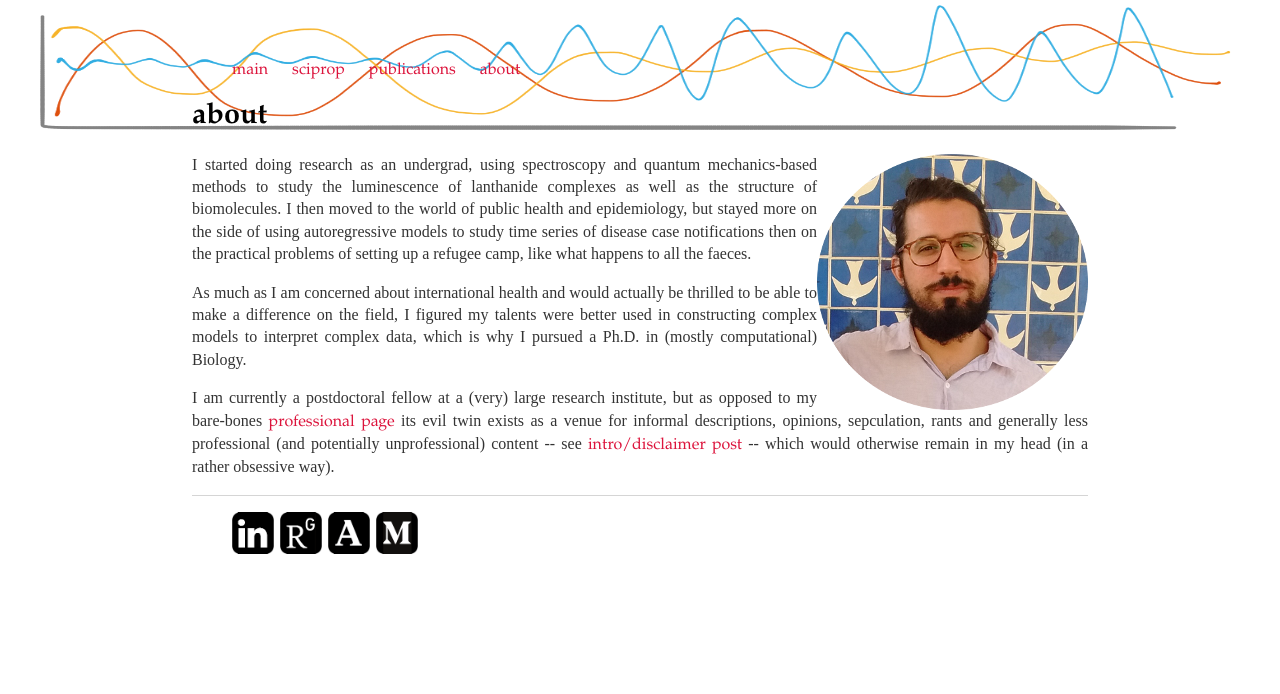
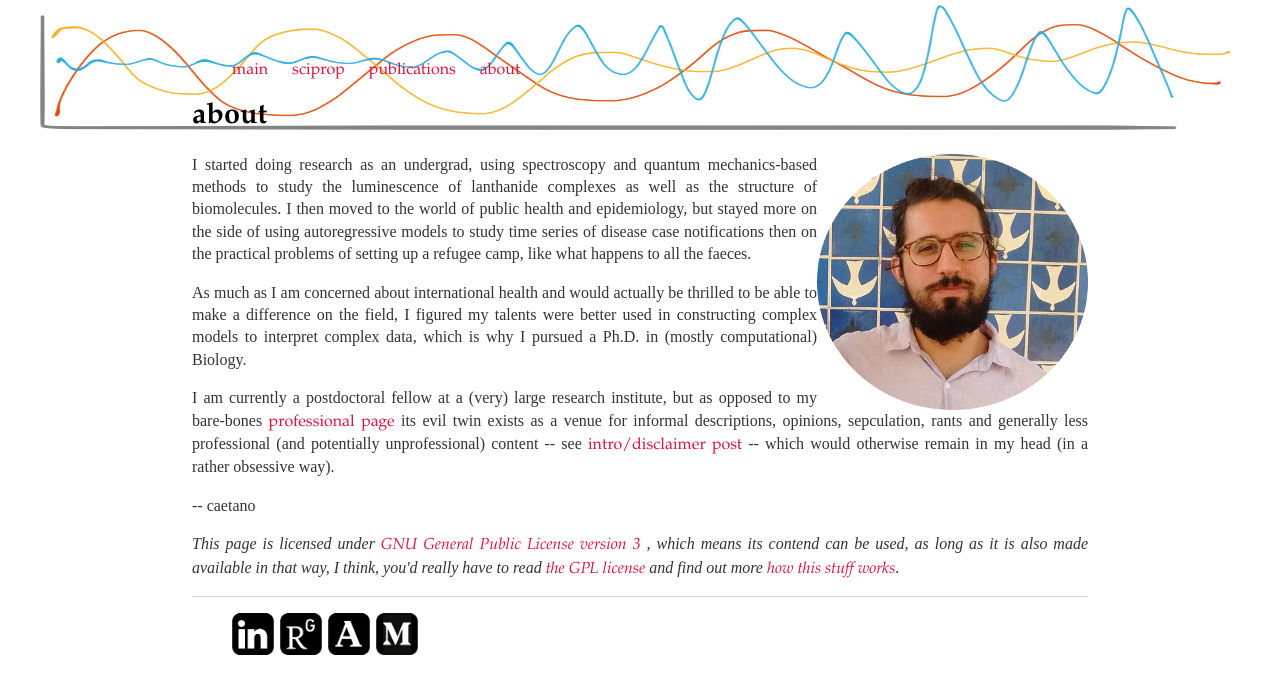
Before and after one commit to caesoma/caesoma.github.io, a Jekyll site: the page about/index.html, which Jekyll copies as it is, in a window 1280 px wide. Shown: the top 694 px of the page. Built offline with Jekyll 4.4.1, drawn with Linux system fonts in a browser that asks for light colours.

Commit message:
update about

```diff
--- a/about/index.html
+++ b/about/index.html
@@ -30,9 +30,15 @@
 
 <p>
   I am currently a postdoctoral fellow at a (very) large research institute, but as opposed to my bare-bones <a href="https://caetanosoutomaior.bitbucket.io/">professional page</a> its evil twin exists as a venue for informal descriptions, opinions, sepculation, rants and generally less professional (and potentially unprofessional) content -- see <a href="https://caesoma.github.io/2018/02/22/introduction-disclaimer.html">intro/disclaimer post</a> --  which would otherwise remain in my head (in a rather obsessive way).
-
 </p>
 
+<p>
+  -- caetano  <!-- `, {{ page.date | date: "%Y-%m-%d" }}` -->
+</p>
+
+<p>
+  <i>This page is licensed under <a href="https://www.gnu.org/licenses/gpl-3.0.en.html">GNU General Public License version 3</a> , which means its contend can be used, as long as it is also made available in that way, I think, you'd really have to read <a href="https://caesoma.github.io/LICENSE.md">the GPL license</a> and find out more <a href="https://choosealicense.com/">how this stuff works</a>.</i>
+</p>
 
   <footer>
     <ul>
```
